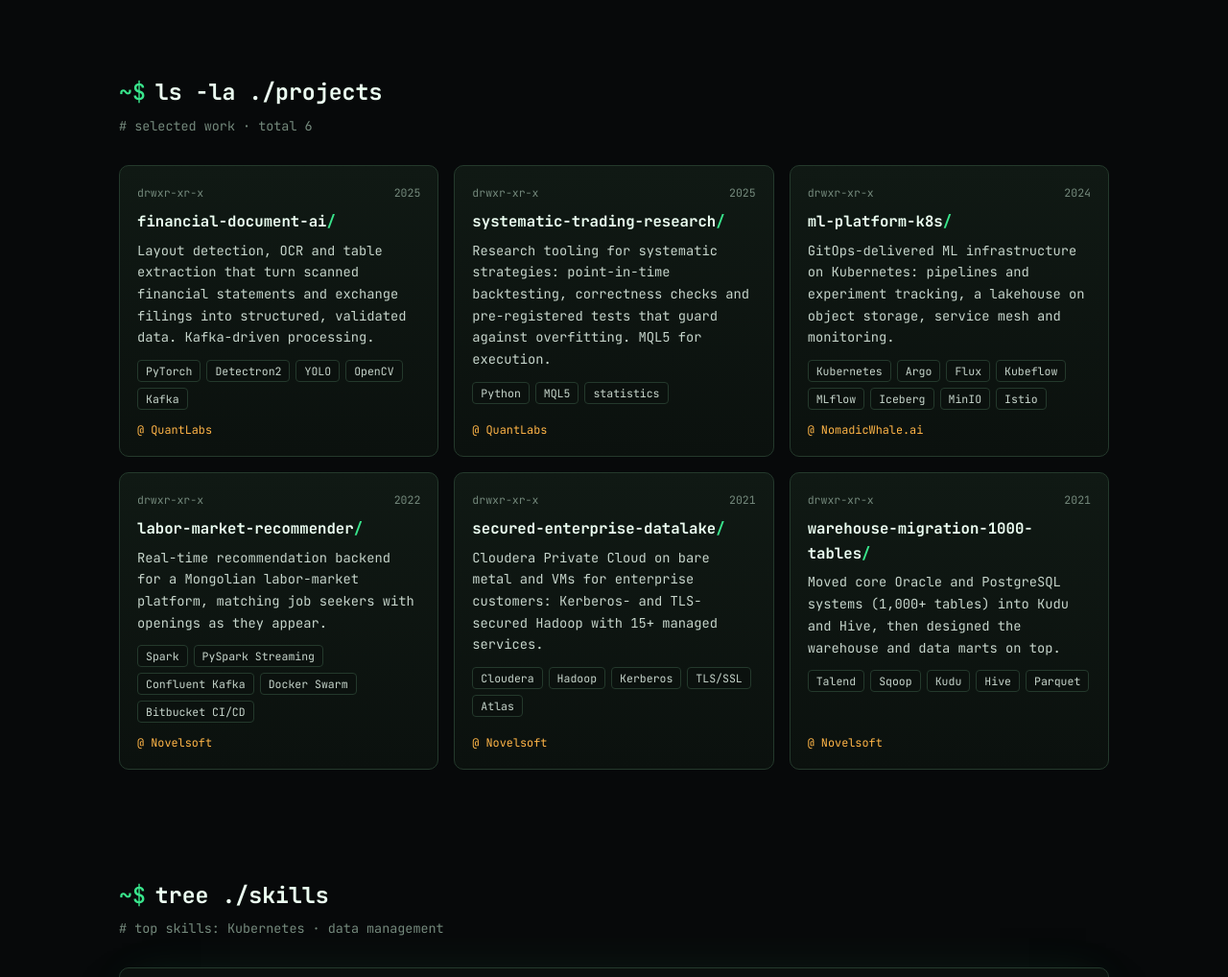
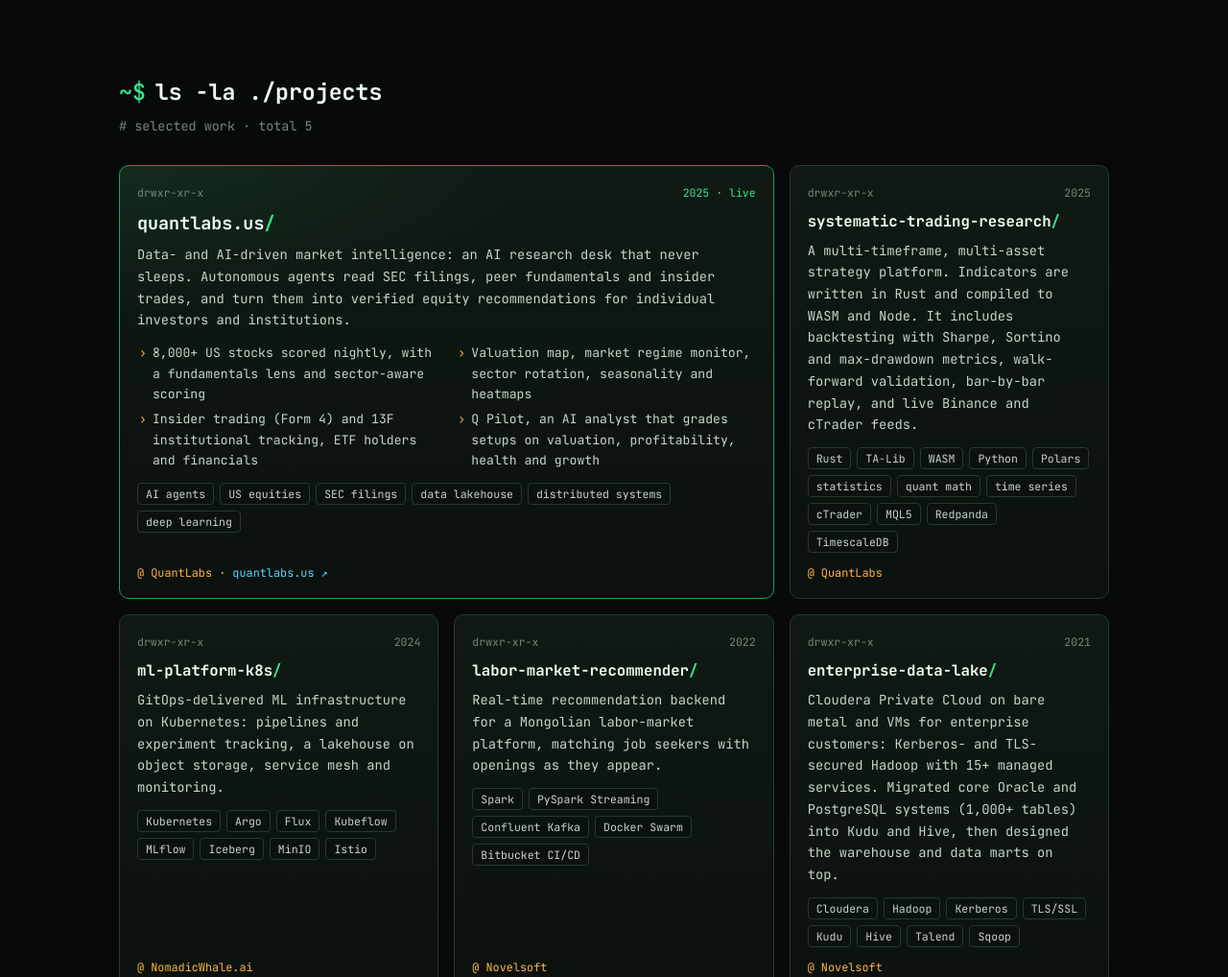
Before and after one commit to ganbayard/ganbayard.github.io, a plain HTML site: page index.html in a window 1280 px wide. Shown: the part 2640-3658 px from the top of the page at 96% size. Drawn offline with Linux system fonts and the light colour scheme.

Commit message:
Projects: drop document AI, feature quantlabs.us, expand trading research; add quant skills
Co-Authored-By: Claude Opus 5.5 <noreply@anthropic.com>

```diff
--- a/assets/css/style.css
+++ b/assets/css/style.css
@@ -218,6 +218,19 @@ kbd { font: inherit; color: var(--bg); background: var(--green); padding: 0 6px;
 .card > p:not([class]) { margin: 0; font-size: .86rem; }
 .card .tags { margin-top: 12px; }
 .card .ctx { margin: auto 0 0; padding-top: 12px; color: var(--amber); font-size: .74rem; }
+.card .ctx a { color: var(--cyan); }
+.card__link { color: var(--fg-hi); }
+.card__link:hover { color: var(--green); }
+.card--feat { border-color: var(--green-d); background: radial-gradient(600px 220px at 0% 0%, rgba(57, 229, 140, .09), transparent 70%), linear-gradient(180deg, var(--bg-2), var(--bg-1)); }
+.card--feat h3 { font-size: 1.15rem; }
+.card--feat .card__perm span:last-child { color: var(--green); }
+.feat { list-style: none; margin: 12px 0 0; padding: 0; display: grid; gap: 4px 20px; }
+.feat li { position: relative; padding-left: 16px; font-size: .82rem; }
+.feat li::before { content: "›"; position: absolute; left: 2px; color: var(--amber); }
+@media (min-width: 720px) {
+  .card--feat { grid-column: span 2; }
+  .feat { grid-template-columns: 1fr 1fr; }
+}
 
 /* ── skills tree ─────────────────────────────── */
 .tree { padding: 18px 20px 14px; }
--- a/index.html
+++ b/index.html
@@ -75,10 +75,10 @@
             <li><span class="role">R&amp;D Staff Engineer</span><time>Mar 2025 – Present</time></li>
           </ul>
           <ul class="pts">
-            <li>Leading R&amp;D for quant research and systematic trading: market data pipelines, research infrastructure, and the platform underneath.</li>
-            <li>Document AI for financial filings: layout analysis, OCR and table extraction turning statements into validated data.</li>
+            <li>Building <a href="https://quantlabs.us" rel="noopener">quantlabs.us</a>, an AI research desk for equities: autonomous agents read SEC filings, fundamentals and insider trades and turn them into verified recommendations.</li>
+            <li>Leading R&amp;D for quant research and systematic trading: a Rust indicator engine, multi-timeframe backtesting and real-time market data pipelines.</li>
           </ul>
-          <ul class="tags"><li>quant research</li><li>systematic trading</li><li>document AI</li><li>data pipelines</li></ul>
+          <ul class="tags"><li>quant research</li><li>systematic trading</li><li>AI agents</li><li>market data</li><li>US equities</li></ul>
         </li>
 
         <li class="job">
@@ -144,22 +144,28 @@
   <section class="section" id="projects" data-win>
     <div class="wrap">
       <h2 class="sh"><span class="ps1" aria-hidden="true">~$</span> <span class="cmd" aria-hidden="true">ls -la ./projects</span><span class="sr">Projects</span></h2>
-      <p class="sub"># selected work · total 6</p>
+      <p class="sub"># selected work · total 5</p>
 
       <div class="grid reveal">
-        <article class="card">
-          <p class="card__perm"><span>drwxr-xr-x</span><span>2025</span></p>
-          <h3>financial-document-ai</h3>
-          <p>Layout detection, OCR and table extraction that turn scanned financial statements and exchange filings into structured, validated data. Kafka-driven processing.</p>
-          <ul class="tags"><li>PyTorch</li><li>Detectron2</li><li>YOLO</li><li>OpenCV</li><li>Kafka</li></ul>
-          <p class="ctx">@ QuantLabs</p>
+        <article class="card card--feat">
+          <p class="card__perm"><span>drwxr-xr-x</span><span>2025 · live</span></p>
+          <h3><a class="card__link" href="https://quantlabs.us" rel="noopener">quantlabs.us</a></h3>
+          <p>Data- and AI-driven market intelligence: an AI research desk that never sleeps. Autonomous agents read SEC filings, peer fundamentals and insider trades, and turn them into verified equity recommendations for individual investors and institutions.</p>
+          <ul class="feat">
+            <li>8,000+ US stocks scored nightly, with a fundamentals lens and sector-aware scoring</li>
+            <li>Valuation map, market regime monitor, sector rotation, seasonality and heatmaps</li>
+            <li>Insider trading (Form 4) and 13F institutional tracking, ETF holders and financials</li>
+            <li>Q Pilot, an AI analyst that grades setups on valuation, profitability, health and growth</li>
+          </ul>
+          <ul class="tags"><li>AI agents</li><li>US equities</li><li>SEC filings</li><li>data lakehouse</li><li>distributed systems</li><li>deep learning</li></ul>
+          <p class="ctx">@ QuantLabs · <a href="https://quantlabs.us" rel="noopener">quantlabs.us ↗</a></p>
         </article>
 
         <article class="card">
           <p class="card__perm"><span>drwxr-xr-x</span><span>2025</span></p>
           <h3>systematic-trading-research</h3>
-          <p>Research tooling for systematic strategies: point-in-time backtesting, correctness checks and pre-registered tests that guard against overfitting. MQL5 for execution.</p>
-          <ul class="tags"><li>Python</li><li>MQL5</li><li>statistics</li></ul>
+          <p>A multi-timeframe, multi-asset strategy platform. Indicators are written in Rust and compiled to WASM and Node. It includes backtesting with Sharpe, Sortino and max-drawdown metrics, walk-forward validation, bar-by-bar replay, and live Binance and cTrader feeds.</p>
+          <ul class="tags"><li>Rust</li><li>TA-Lib</li><li>WASM</li><li>Python</li><li>Polars</li><li>statistics</li><li>quant math</li><li>time series</li><li>cTrader</li><li>MQL5</li><li>Redpanda</li><li>TimescaleDB</li></ul>
           <p class="ctx">@ QuantLabs</p>
         </article>
 
@@ -181,17 +187,9 @@
 
         <article class="card">
           <p class="card__perm"><span>drwxr-xr-x</span><span>2021</span></p>
-          <h3>secured-enterprise-datalake</h3>
-          <p>Cloudera Private Cloud on bare metal and VMs for enterprise customers: Kerberos- and TLS-secured Hadoop with 15+ managed services.</p>
-          <ul class="tags"><li>Cloudera</li><li>Hadoop</li><li>Kerberos</li><li>TLS/SSL</li><li>Atlas</li></ul>
-          <p class="ctx">@ Novelsoft</p>
-        </article>
-
-        <article class="card">
-          <p class="card__perm"><span>drwxr-xr-x</span><span>2021</span></p>
-          <h3>warehouse-migration-1000-tables</h3>
-          <p>Moved core Oracle and PostgreSQL systems (1,000+ tables) into Kudu and Hive, then designed the warehouse and data marts on top.</p>
-          <ul class="tags"><li>Talend</li><li>Sqoop</li><li>Kudu</li><li>Hive</li><li>Parquet</li></ul>
+          <h3>enterprise-data-lake</h3>
+          <p>Cloudera Private Cloud on bare metal and VMs for enterprise customers: Kerberos- and TLS-secured Hadoop with 15+ managed services. Migrated core Oracle and PostgreSQL systems (1,000+ tables) into Kudu and Hive, then designed the warehouse and data marts on top.</p>
+          <ul class="tags"><li>Cloudera</li><li>Hadoop</li><li>Kerberos</li><li>TLS/SSL</li><li>Kudu</li><li>Hive</li><li>Talend</li><li>Sqoop</li></ul>
           <p class="ctx">@ Novelsoft</p>
         </article>
       </div>
@@ -210,13 +208,14 @@
           <p class="tree__root">skills/</p>
           <ul>
             <li><span class="br">programming/</span><span class="lvs"><span>Rust</span><span>TypeScript</span><span>Go</span><span>Python</span><span>SQL</span><span>Bash</span><span>HCL</span><span>MQL5</span></span></li>
+            <li><span class="br">quant/</span><span class="lvs"><span>TA-Lib</span><span>Polars</span><span>NumPy</span><span>backtesting</span><span>walk-forward validation</span><span>risk metrics</span><span>time-series statistics</span><span>cTrader</span><span>MetaTrader 5</span></span></li>
             <li><span class="br">ml/</span><span class="lvs"><span>PyTorch</span><span>TensorFlow</span><span>Transformers</span><span>OpenCV</span><span>Detectron2</span><span>YOLO</span><span>MLflow</span><span>Kubeflow</span><span>DVC</span></span></li>
             <li><span class="br">agents/</span><span class="lvs"><span>Claude</span><span>MCP</span><span>Ollama</span><span>GitHub Copilot</span></span></li>
             <li><span class="br">platform/</span><span class="lvs"><span>Kubernetes</span><span>Helm</span><span>Kustomize</span><span>Argo</span><span>Flux</span><span>Tekton</span><span>Istio</span><span>Docker</span><span>Terraform</span><span>Ansible</span></span></li>
             <li><span class="br">data/</span><span class="lvs"><span>Kafka</span><span>Flink</span><span>Spark</span><span>Airflow</span><span>Apache Iceberg</span><span>Delta Lake</span><span>MinIO</span><span>Hive</span><span>Kudu</span><span>Cloudera</span><span>PostgreSQL</span><span>Talend</span></span></li>
             <li><span class="br">ops-security/</span><span class="lvs"><span>Prometheus</span><span>Grafana</span><span>Kerberos</span><span>TLS/SSL</span><span>Linux</span></span></li>
           </ul>
-          <p class="tree__sum" id="tree-sum">6 directories, 48 files</p>
+          <p class="tree__sum" id="tree-sum">7 directories, 57 files</p>
         </div>
       </div>
     </div>
```
